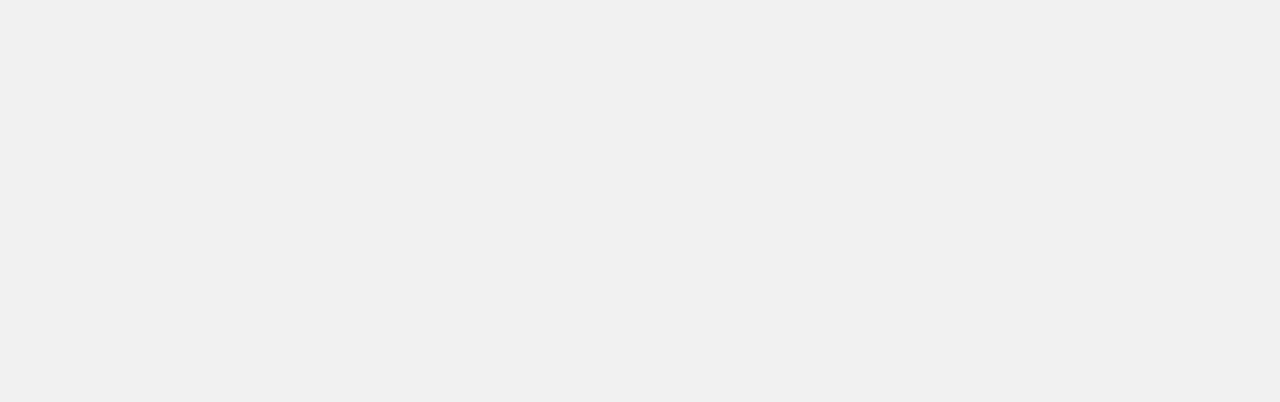
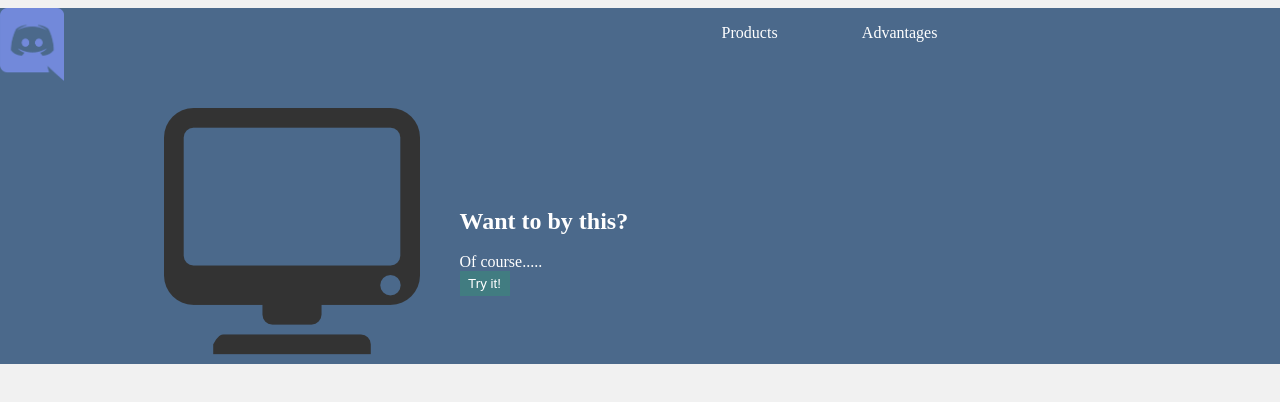
Before and after one commit to Jolken/htmlcssjs, a plain HTML site: page contest(11-05-18)/index.html in a window 1280 px wide. Drawn offline with Linux system fonts and the light colour scheme.

Commit message:
Add files via upload

```diff
--- a/contest(11-05-18)/css/main.css
+++ b/contest(11-05-18)/css/main.css
@@ -1,3 +1,34 @@
 body {
 	background-color: #F1F1F1;
+	width: 100%;
+	margin-left: -0.5px;
 }
+ul {
+	list-style-type: none;
+}
+#prod {
+	margin-left: 100px;
+	margin-top: 100px;
+}
+#header {
+	background-color: #4B698B;
+	position: relative;
+	color: #FFF;
+	display: flex;
+}
+#header > ul {
+	display: inline-flex;
+	width: 300px;
+	position: fixed;
+	margin-left: 50%;
+	justify-content: space-around;
+}
+#header > li {
+}
+#try {
+	background-color: #417C81;
+	color: #FFF;
+	border: none;
+	width: 50px;
+	height: 25px;
+}
--- a/contest(11-05-18)/index.html
+++ b/contest(11-05-18)/index.html
@@ -11,9 +11,31 @@
 	<script src="js/script.js"></script>
 </head>
 <body>
+	<noscript>Javascript не работает!</noscript>
+	<div id="header" class="toscroll">
+		<img src="img/logo.png" width="5%" height="5%">
+		<img src="img/monitor.png" id="prod">
+		<p style="margin-left: 40px; margin-top: 200px;">
+			<font size="5"><b>Want to by this?</b></font><br>
+			<br>
+			Of course.....
+			<br>
+			<button id="try">Try it!</button>
+		</p>
+		<ul>
+			<li>Products</li>
+			<li>Advantages</li>
+		</ul>
+	</div>
+ 	<div id="products" class="toscroll">
 
+ 	</div>
+ 	<div id="advantages" class="toscroll">
 
+ 	</div>
+ 	<div id="footer" class="toscroll">
 
+ 	</div>
 </body>
 
 
```
Also changed, not shown: contest(11-05-18)/img/logo.png (added), contest(11-05-18)/img/monitor.png (added).
